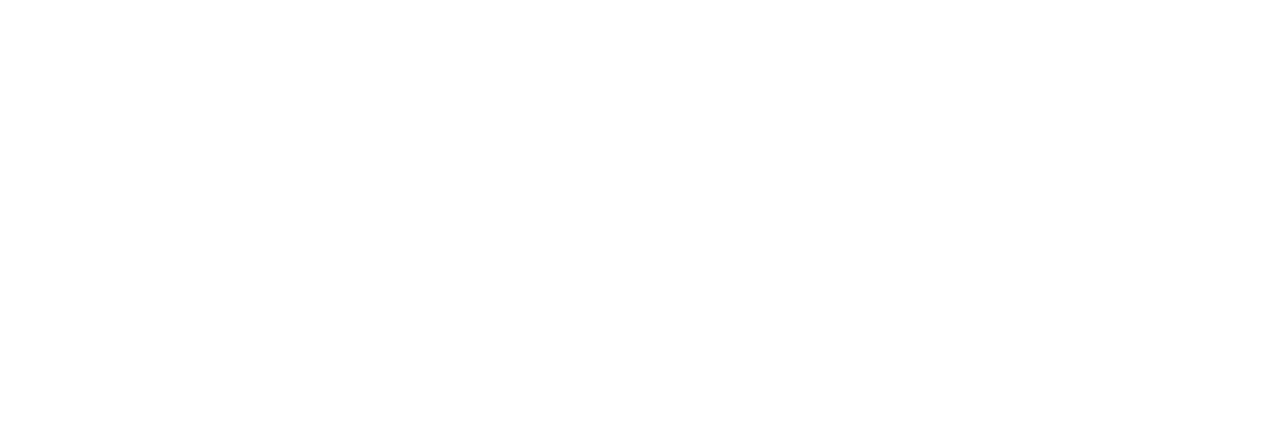
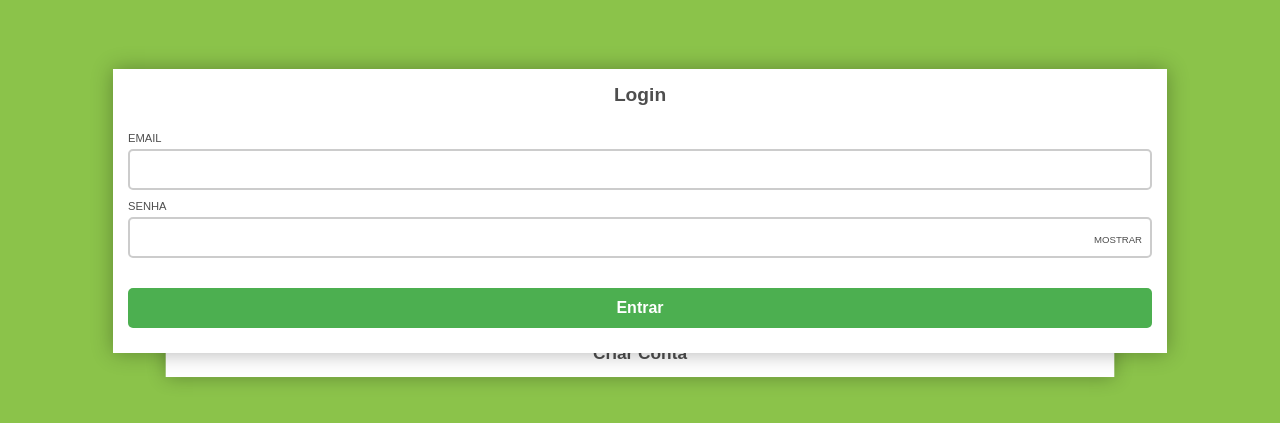
Before and after one commit to FidelisClayton/mini-wallet, a React (Create React App) app: page /auth in a window 1280 px wide. Shown: the part 189-612 px from the top of the page. Built offline with nearby package versions, Linux system fonts and the light colour scheme.

Commit message:
feat(auth-screen): add login and register on auth screen

```diff
--- a/src/Routes.js
+++ b/src/Routes.js
@@ -7,8 +7,7 @@ import {
 } from 'react-router-dom'
 
 import Home from './containers/Home'
-import Login from './containers/Login'
-import Register from './containers/Register'
+import Auth from './containers/Auth'
 
 const Routes = () => {
   return (
@@ -21,13 +20,8 @@ const Routes = () => {
         />
 
         <Route
-          path="/login"
-          component={Login}
-        />
-
-        <Route
-          path="/register"
-          component={Register}
+          path="/auth"
+          component={Auth}
         />
       </Switch>
     </Router>
--- /dev/null
+++ b/src/components/Button.js
@@ -0,0 +1,27 @@
+import React from 'react'
+import { css } from 'emotion'
+
+const styles = css({
+  height: '40px',
+  border: 0,
+  borderRadius: '5px',
+  width: '100%',
+  backgroundColor: '#4CAF50',
+  color: 'white',
+  fontWeight: 'bold',
+  fontSize: '16px'
+})
+
+const Button = ({
+  children,
+  ...props
+}) => (
+  <button
+    className={`c-button ${styles}`}
+    {...props}
+  >
+    { children }
+  </button>
+)
+
+export default Button
--- /dev/null
+++ b/src/components/Card.js
@@ -0,0 +1,48 @@
+import React from 'react'
+import { css } from 'emotion'
+
+const styles = css({
+  width: '80%',
+  backgroundColor: '#FFF',
+  minHeight: '200px',
+  paddingBottom: '25px',
+  paddingLeft: '15px',
+  paddingRight: '15px',
+  boxShadow: '0px 0px 20px 0px rgba(0, 0, 0, 0.3)',
+  zIndex: 1,
+
+  '.card': {
+    '&__title': {
+      color: '#4e4e4e',
+      paddingTop: '15px',
+      marginTop: '0',
+      fontSize: '1.2rem',
+
+      '&--bottom': {
+        marginBottom: 0,
+        paddingBottom: '15px'
+      }
+    },
+
+    '&__submit': {
+      marginTop: '30px',
+    }
+  },
+})
+
+const Card = ({
+  className,
+  children,
+  ...props
+}) => {
+  return (
+    <div
+      className={`${styles} ${className} card`}
+      {...props}
+    >
+      { children }
+    </div>
+  )
+}
+
+export default Card
--- /dev/null
+++ b/src/components/LabeledInput.js
@@ -0,0 +1,75 @@
+import React from 'react'
+import { css } from 'emotion'
+
+const styles = css({
+  display: 'flex',
+  flexDirection: 'column',
+  fontSize: '1rem',
+  marginTop: '10px',
+  marginBottom: '10px',
+  color: '#4e4e4e',
+  textAlign: 'left',
+  textTransform: 'uppercase',
+  fontSize: '0.7rem',
+  position: 'relative',
+
+  '.c-labeled-input': {
+    '&__input': {
+      height: '35px',
+      border: 0,
+      borderRadius: '5px',
+      border: '2px solid #cccccc',
+      outline: 'none',
+      marginTop: '5px',
+      fontSize: '1rem',
+      color: '#4e4e4e',
+      paddingLeft: '10px',
+      paddingRight: '10px',
+      transition: '300ms ease-in-out border-color 100ms',
+
+      '&:focus': {
+        borderColor: '#4caf50'
+      }
+    },
+
+    '&__show-password': {
+      position: 'absolute',
+      zIndex: 2,
+      right: 0,
+      top: '20px',
+      lineHeight: '40px',
+      paddingRight: '10px',
+      paddingLeft: '10px',
+      fontSize: '0.6rem',
+    }
+  }
+})
+
+const LabeledInput = ({
+  label,
+  inputType,
+  inputProps,
+  ...props
+}) => {
+  return (
+    <div
+      className={`c-labeled-input ${styles}`}
+      {...props}
+    >
+      <label>{ label }</label>
+
+      { inputType === 'password' && (
+        <span className="c-labeled-input__show-password">Mostrar</span>
+      )}
+
+      <input
+        className="c-labeled-input__input"
+        type={inputType}
+        name={label}
+        {...inputProps}
+      />
+    </div>
+  )
+}
+
+export default LabeledInput
--- /dev/null
+++ b/src/components/Login.js
@@ -0,0 +1,68 @@
+import React from 'react'
+import { css } from 'emotion'
+
+import Button from './Button'
+import LabeledInput from './LabeledInput'
+import Card from './Card'
+
+const styles = css({
+  transition: `
+    500ms ease margin-top 200ms,
+    500ms ease transform
+  `,
+
+  '&.login--inactive': {
+    position: 'absolute',
+    marginTop: '-100px',
+    transform: 'scale(0.90)',
+    zIndex: 0
+  }
+})
+
+const Login = ({
+  active,
+  onClick,
+  ...props
+}) => {
+  const classNames = [
+    'login',
+    !active && 'login--inactive',
+    styles
+  ]
+    .filter(className => !!className)
+    .join(' ')
+
+  return (
+    <Card
+      className={classNames}
+      {...props}
+    >
+      <h4
+        className="card__title"
+        onClick={onClick}
+      >
+        Login
+      </h4>
+
+      <form>
+        <LabeledInput
+          label="Email"
+          inputType="email"
+        />
+
+        <LabeledInput
+          label="Senha"
+          inputType="password"
+        />
+
+        <div className="card__submit">
+          <Button>
+            Entrar
+          </Button>
+        </div>
+      </form>
+    </Card>
+  )
+}
+
+export default Login
--- /dev/null
+++ b/src/components/Logo.js
@@ -0,0 +1,53 @@
+import React from "react"
+
+const Wallet = props => (
+  <svg
+    viewBox="0 0 58 58"
+    width="1em"
+    height="1em"
+    {...props}
+  >
+    <g fill="#5e3118">
+      <path d="M41.528 5.884L55 19.356l-.528.528H58v-14zM24.174 5.884H7a7 7 0 1 0 0 14h4.23l-.528-.528L24.174 5.884z" />
+    </g>
+    <g fill="#77442b">
+      <path d="M16.543 8.367a51.15 51.15 0 0 1-1.961.104 1 1 0 0 0 .035 1.999l.037-.001a53.084 53.084 0 0 0 2.037-.108 1 1 0 0 0-.148-1.994zM10.588 8.569c-.696.02-1.379.045-2.034.086a1 1 0 1 0 .123 1.996 57.082 57.082 0 0 1 1.966-.082c.552-.016.987-.475.973-1.027s-.492-.947-1.028-.973zM4.359 9.319c-.907.297-1.602.694-2.12 1.213a.999.999 0 1 0 1.414 1.414c.288-.287.734-.532 1.329-.727a1 1 0 0 0-.623-1.9zM50 8.884h-2a1 1 0 1 0 0 2h2a1 1 0 1 0 0-2zM56 8.884h-2a1 1 0 1 0 0 2h2a1 1 0 1 0 0-2z" />
+    </g>
+    <path
+      d="M55.556 19.884L35.8.156a.139.139 0 0 0-.196 0L15.849 19.884h39.707z"
+      fill="#eaead6"
+    />
+    <path
+      d="M15.876 19.884L32.851 2.909 30.098.156a.139.139 0 0 0-.196 0L10.147 19.884h5.729z"
+      fill="#bfbda3"
+    />
+    <path
+      d="M47.331 20.509l.309-.309L35.759 8.335a.08.08 0 0 0-.115 0L23.769 20.2l.309.309h23.253z"
+      fill="#6d8c60"
+    />
+    <path
+      d="M0 12.884v38.848a6.152 6.152 0 0 0 6.152 6.152H58v-38H7a7 7 0 0 1-7-7z"
+      fill="#77442b"
+    />
+    <path
+      d="M52 24.884h-2a1 1 0 1 1 0-2h2a1 1 0 1 1 0 2zm-6 0h-2a1 1 0 1 1 0-2h2a1 1 0 1 1 0 2zm-6 0h-2a1 1 0 1 1 0-2h2a1 1 0 1 1 0 2zm-6 0h-2a1 1 0 1 1 0-2h2a1 1 0 1 1 0 2zm-6 0h-2a1 1 0 1 1 0-2h2a1 1 0 1 1 0 2zm-6 0h-2a1 1 0 1 1 0-2h2a1 1 0 1 1 0 2zm-6 0h-2a1 1 0 1 1 0-2h2a1 1 0 1 1 0 2zm-6 0H8a1 1 0 1 1 0-2h2a1 1 0 1 1 0 2zm-5.909-.63a.99.99 0 0 1-.415-.091 8.008 8.008 0 0 1-1.914-1.231 1.002 1.002 0 0 1 1.31-1.513c.433.376.916.687 1.436.925a1 1 0 0 1-.417 1.91zM52 54.884h-2a1 1 0 1 1 0-2h2a1 1 0 1 1 0 2zm-6 0h-2a1 1 0 1 1 0-2h2a1 1 0 1 1 0 2zm-6 0h-2a1 1 0 1 1 0-2h2a1 1 0 1 1 0 2zm-6 0h-2a1 1 0 1 1 0-2h2a1 1 0 1 1 0 2zm-6 0h-2a1 1 0 1 1 0-2h2a1 1 0 1 1 0 2zm-6 0h-2a1 1 0 1 1 0-2h2a1 1 0 1 1 0 2zm-6 0h-2a1 1 0 1 1 0-2h2a1 1 0 1 1 0 2zm-6 0H8a1 1 0 1 1 0-2h2a1 1 0 1 1 0 2zm-5.909-.63a.99.99 0 0 1-.415-.091 8.008 8.008 0 0 1-1.914-1.231 1.002 1.002 0 0 1 1.31-1.513c.433.376.916.687 1.436.925a1 1 0 0 1-.417 1.91z"
+      fill="#91553d"
+    />
+    <path
+      d="M58 45.051H46a6 6 0 1 1 0-12h12v12z"
+      fill="#6d3d25"
+    />
+    <path
+      d="M58 43.884H46a6 6 0 1 1 0-12h12v12z"
+      fill="#5e3118"
+    />
+    <circle
+      cx={47}
+      cy={37.884}
+      r={3}
+      fill="#e4c05c"
+    />
+  </svg>
+)
+
+export default Wallet
--- /dev/null
+++ b/src/components/Register.js
@@ -0,0 +1,82 @@
+import React from 'react'
+import { css } from 'emotion'
+
+import Button from './Button'
+import LabeledInput from './LabeledInput'
+import Card from './Card'
+
+const styles = css({
+  transition: `
+    500ms ease margin-top 300ms,
+    500ms ease transform
+  `,
+
+  '&.register--inactive': {
+    position: 'absolute',
+    transform: 'scale(0.90)',
+    marginTop: '45px',
+    paddingBottom: 0,
+    zIndex: 0,
+  }
+})
+
+const Register = ({
+  active,
+  onClick,
+  ...props
+}) => {
+  const classNames = [
+    'register',
+    !active && 'register--inactive',
+    styles
+  ]
+    .filter(className => !!className)
+    .join(' ')
+
+  return (
+    <Card
+      className={classNames}
+      {...props}
+    >
+      <h4 className="card__title">
+        Criar Conta
+      </h4>
+
+      <form>
+        <LabeledInput
+          label="Email"
+          inputType="email"
+        />
+
+        <LabeledInput
+          label="Senha"
+          inputType="password"
+        />
+
+        <LabeledInput
+          label="Repita a senha"
+          inputType="password"
+        />
+
+        { active && (
+          <div className="card__submit">
+            <Button>
+              Registrar
+            </Button>
+          </div>
+        )}
+
+        { !active && (
+          <h4
+            className="card__title card__title--bottom"
+            onClick={onClick}
+          >
+            Criar Conta
+          </h4>
+        )}
+      </form>
+    </Card>
+  )
+}
+
+export default Register
--- /dev/null
+++ b/src/containers/Auth.js
@@ -0,0 +1,60 @@
+import React, { Component } from 'react'
+import { css } from 'emotion'
+
+import Button from '../components/Button'
+import Login from '../components/Login'
+import Register from '../components/Register'
+import Logo from '../components/Logo'
+
+const styles = css({
+  height: '100vh',
+  display: 'flex',
+  flexDirection: 'column',
+  alignItems: 'center',
+  justifyContent: 'center',
+  backgroundColor: '#8BC34A',
+  textAlign: 'center',
+  color: '#DCEDC8',
+})
+
+export default class Auth extends Component {
+  state = {
+    register: false,
+    login: true
+  }
+
+  register = () => {
+    this.setState({
+      register: true,
+      login: false
+    })
+  }
+
+  login = () => {
+    this.setState({
+      register: false,
+      login: true
+    })
+  }
+
+  render () {
+    const {
+      register,
+      login
+    } = this.state
+
+    return (
+      <div className={`auth ${styles}`}>
+        <Login
+          active={this.state.login}
+          onClick={this.login}
+        />
+
+        <Register
+          active={this.state.register}
+          onClick={this.register}
+        />
+      </div>
+    )
+  }
+}
--- a/src/containers/Login.js
+++ /dev/null
@@ -1,11 +0,0 @@
-import React, { Component } from 'react'
-
-export default class Login extends Component {
-  render () {
-    return (
-      <div className="login">
-        <h1>Login</h1>
-      </div>
-    )
-  }
-}
```
